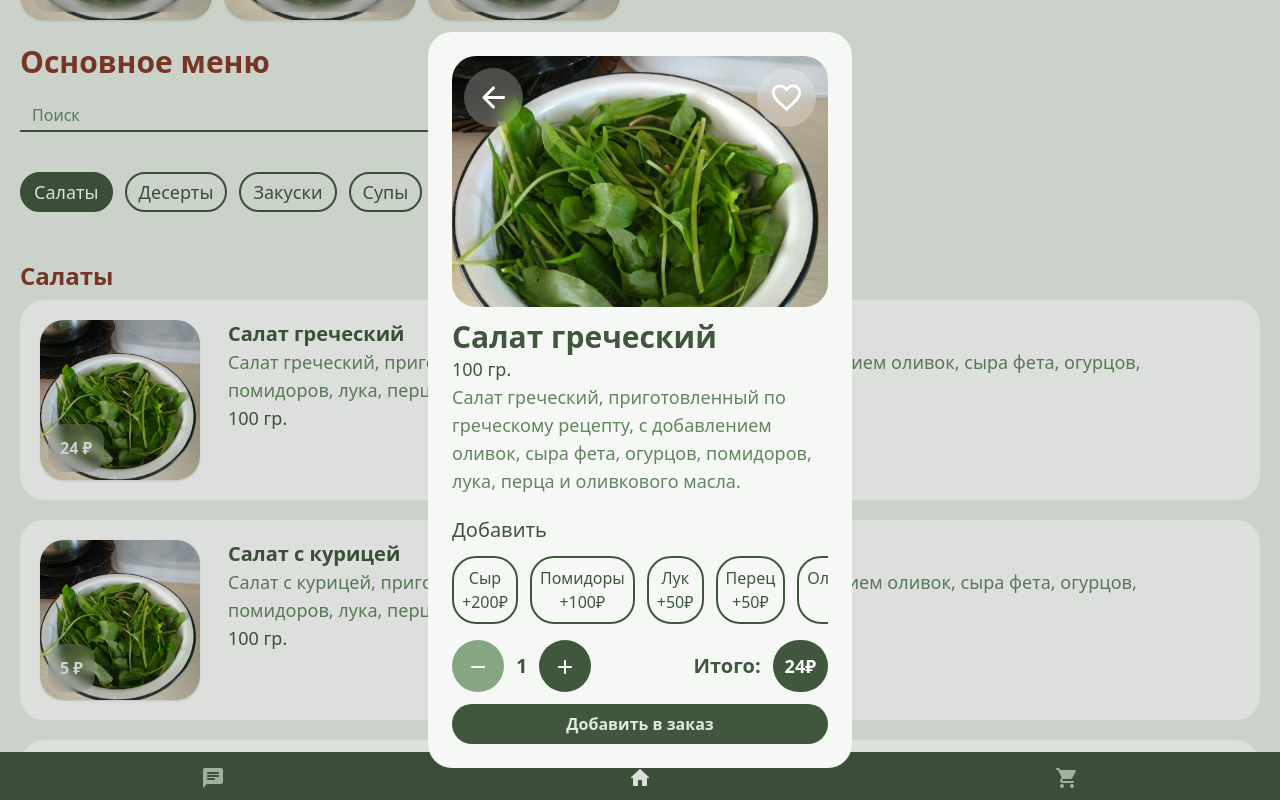
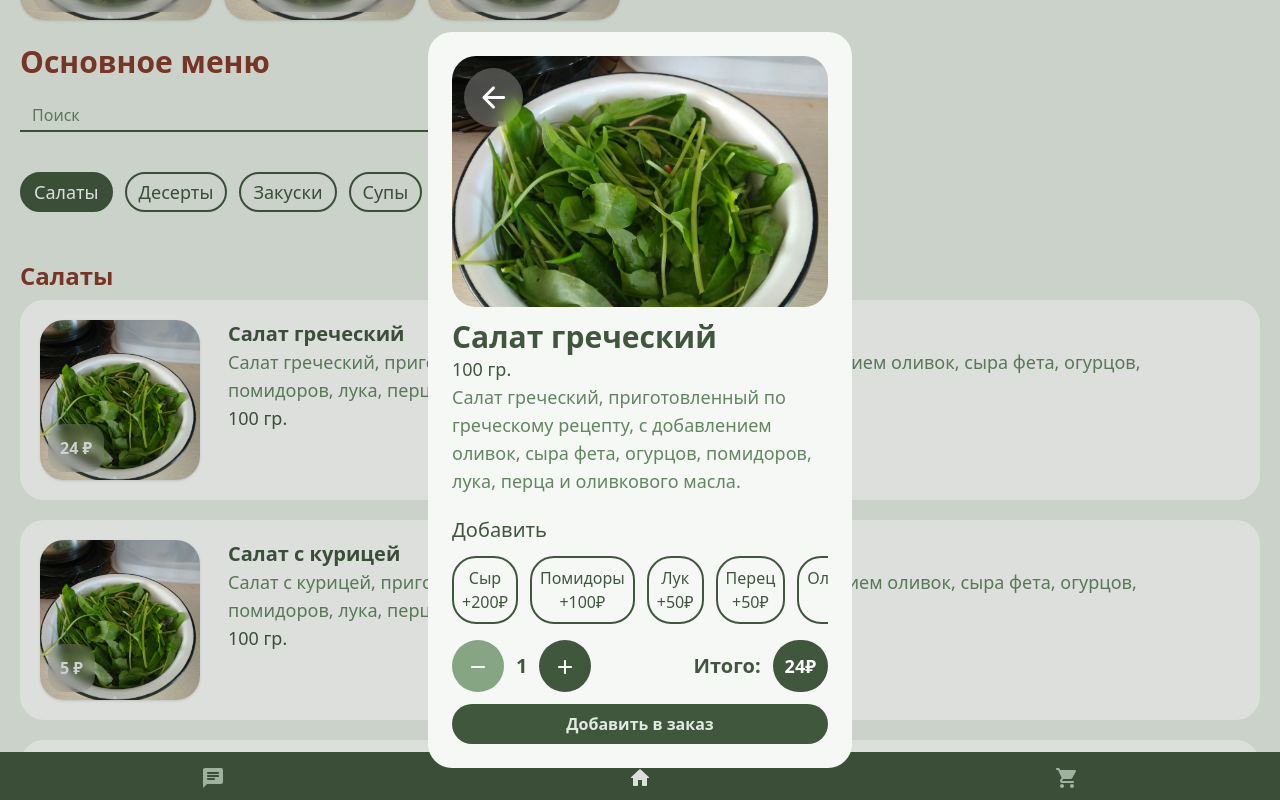
Before and after one commit to Kexogg/qrcafe, a React (Vite) app in the folder client/: page /customer/home in a window 1280 px wide. Both pictures are taken after a click on the button 640 px from the left and 996 px from the top of the page. Shown: the part 596-1396 px from the top of the page. Built offline with nearby package versions, Linux system fonts and the light colour scheme.

Commit message:
remove like button

```diff
--- a/client/src/components/UI/Modal/DishModal.tsx
+++ b/client/src/components/UI/Modal/DishModal.tsx
@@ -1,4 +1,4 @@
-import { ArrowBackRounded, FavoriteBorderOutlined } from '@mui/icons-material'
+import { ArrowBackRounded } from '@mui/icons-material'
 import Modal from './Modal.tsx'
 import { getDishTotal, IDish, toggleDishExtra } from '../../../types/IDish.ts'
 import { useEffect, useState } from 'react'
@@ -33,24 +33,14 @@ const DishModal = ({ dish, onClose, isInCart }: DishModalProps) => {
                                 'absolute aspect-[3/2] w-full rounded-3xl object-cover'
                             }
                         />
-                        <nav
+
+                        <button
                             className={
-                                'relative flex h-fit w-full justify-between p-3'
-                            }>
-                            <button
-                                className={
-                                    'rounded-full bg-white/25 p-3 text-white backdrop-blur'
-                                }
-                                onClick={onClose}>
-                                <ArrowBackRounded fontSize={'large'} />
-                            </button>
-                            <button
-                                className={
-                                    'rounded-full bg-white/25 p-3 text-white backdrop-blur'
-                                }>
-                                <FavoriteBorderOutlined fontSize={'large'} />
-                            </button>
-                        </nav>
+                                'relative m-3 h-fit rounded-full bg-white/25 p-3 text-white backdrop-blur'
+                            }
+                            onClick={onClose}>
+                            <ArrowBackRounded fontSize={'large'} />
+                        </button>
                     </div>
                     <section className={'min-h-0 grow overflow-y-scroll'}>
                         <h1 className={'text-3xl font-bold text-primary-700'}>
```
